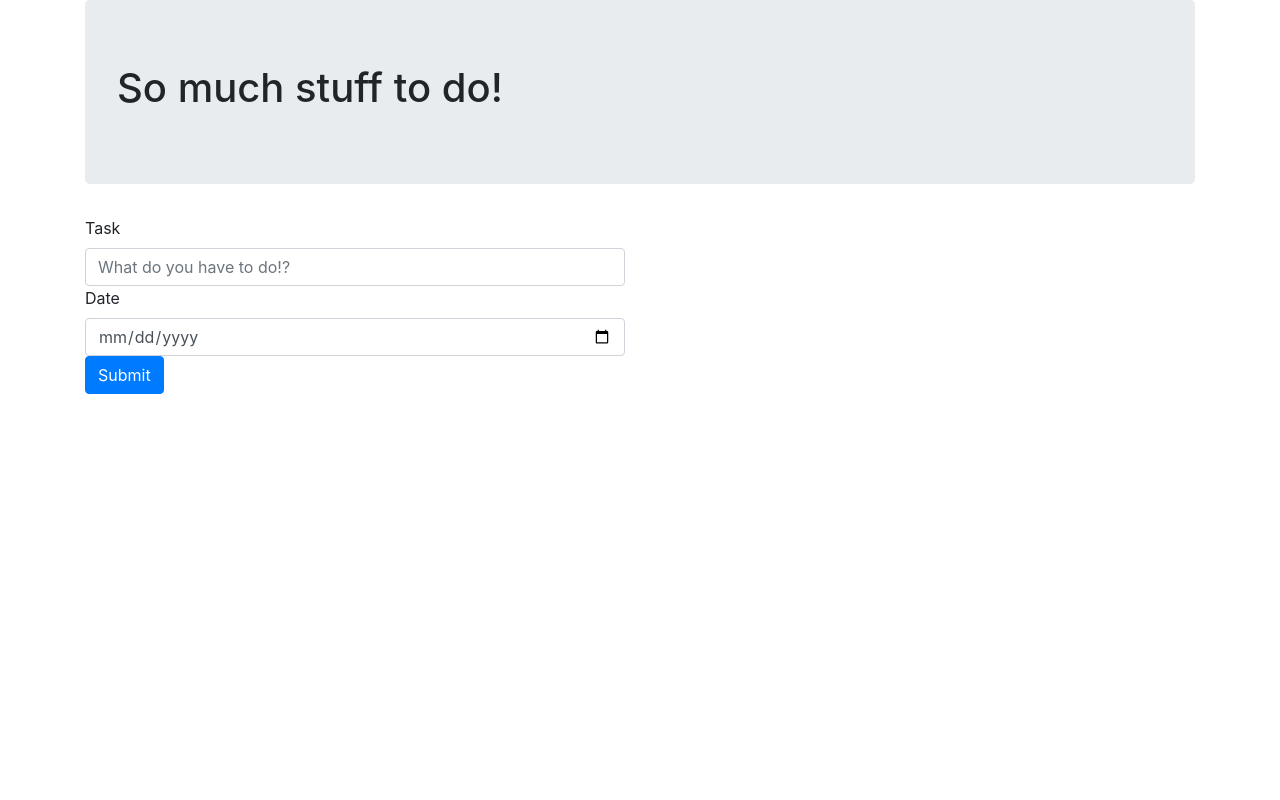
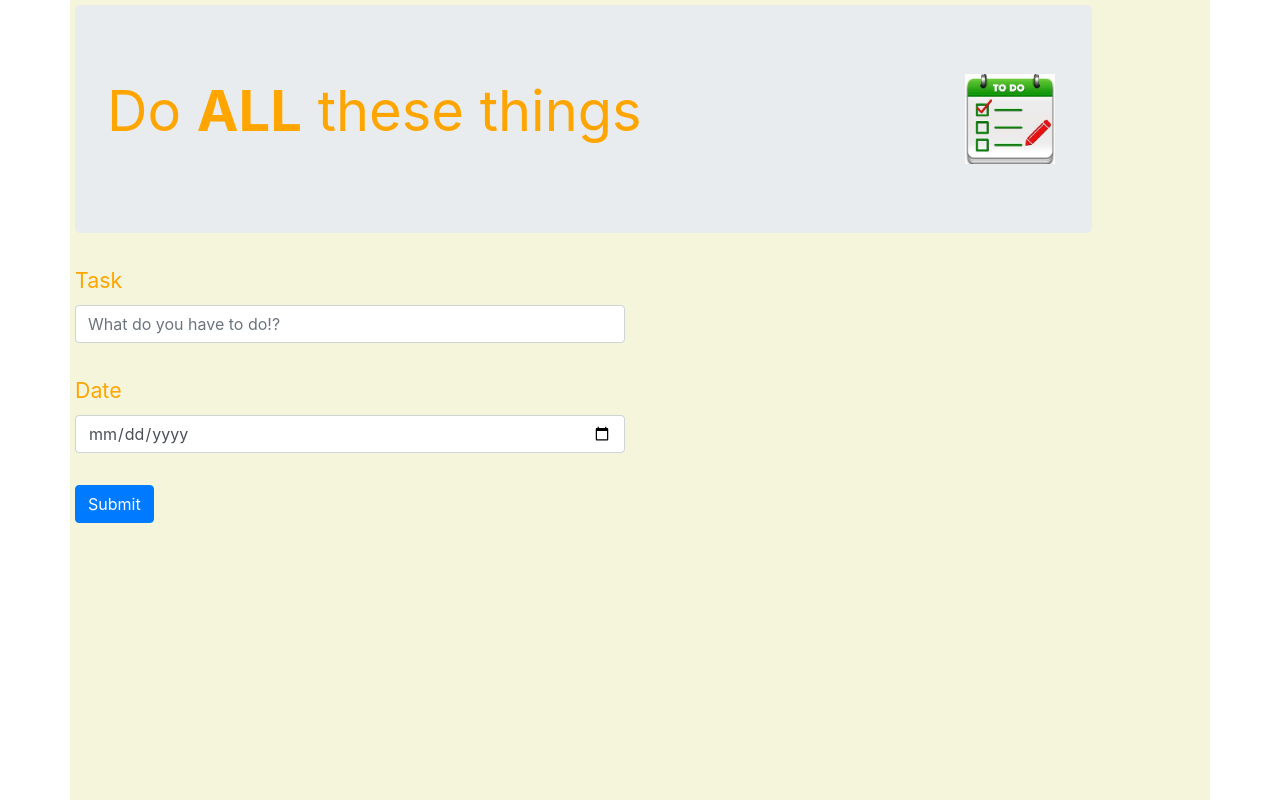
Before and after one commit to annieyshin/to-do-list, a plain HTML site: page INDEX.html in a window 1280 px wide. Shown: the top 800 px of the page. Drawn offline with nearby package versions, Linux system fonts and the light colour scheme.

Commit message:
add CSS styling for fun

```diff
--- a/INDEX.html
+++ b/INDEX.html
@@ -8,12 +8,13 @@
     <script src="js/scripts.js" type="text/javascript">
 
     </script>
-    <title>Shit to Do!</title>
+    <title>Stuff to Do!</title>
   </head>
   <body>
     <div class="container">
       <div class="jumbotron">
-          <h1>So much stuff to do!</h1>
+          <p>Do <strong>ALL</strong> these things <img src="img/todo.jpeg" id="todopic"></p>
+
       </div>
 
       <div class="row">
@@ -22,9 +23,11 @@
             <form id="taskForm">
               <label for="taskInput">Task</label>
               <input type="text" class="form-control" id="taskInput" placeholder="What do you have to do!?">
+              <br>
               <label for="date">Date</label>
               <input type="date" class="form-control" id="date" placeholder="Due date for task">
-  <button type="submit" class="btn btn-primary">Submit</button>
+              <br>
+              <button type="submit" class="btn btn-primary">Submit</button>
             </form>
             <!-- <form id="dateform">
 
@@ -33,14 +36,16 @@
           </div>
           </div>
         </div>
+        <div id="results">
+            <ul id="resultsList">
+            </ul>
+        </div>
       </div>
 
       </div>
-      <div id="results">
-          <ul id="resultsList">
+      <br>
+      <br>
 
-          </ul>
-      </div>
     </div>
   </body>
 </html>
--- a/css/styles.css
+++ b/css/styles.css
@@ -0,0 +1,21 @@
+.container {
+  color: orange;
+  background-color: beige;
+  width: 100%;
+  height: 1000px;
+  padding: 5px;
+  font-size: 16pt;
+}
+
+#todopic {
+  float: right;
+  height: 100px;
+  padding: 5px;
+
+}
+
+.jumbotron {
+  max-width: 90%;
+  font-size: 42pt;
+
+}
--- a/js/scripts.js
+++ b/js/scripts.js
@@ -16,7 +16,7 @@ $(document).ready(function() {
     var newTask = new toDoList(inputtedItem, taskDate);
 
 
-    $("ul#resultsList").append("<li>" + '<input type="checkbox" class="complete">' + " " + newTask.fullTask() + "</li>");
+    $("ul#resultsList").append("<li>" + '<input type="checkbox" class="complete">' + " " +  newTask.fullTask() + "</li>");
 
     $("input#taskInput").val("");
 
```
Also changed, not shown: img/todo.jpeg (added).
